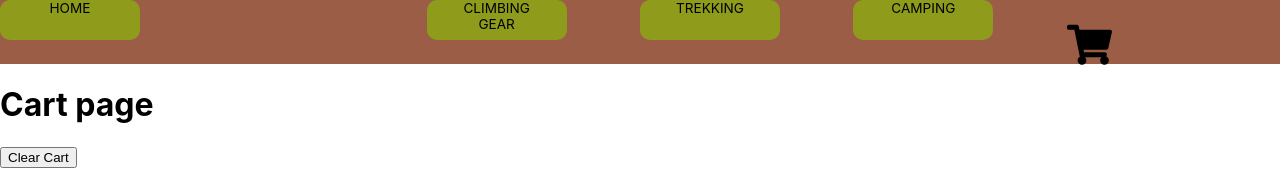
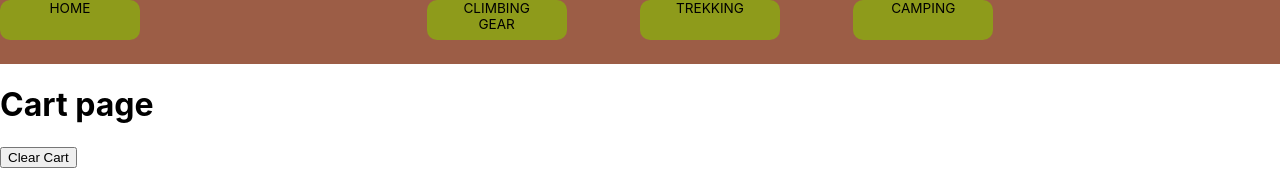
Before and after one commit to JaguRom/Boulder-Agustin-Romero, a React (Create React App) app: page /cart in a window 1280 px wide. Shown: the top 170 px of the page. Built offline with nearby package versions, Linux system fonts and the light colour scheme.

Commit message:
"rendering"

```diff
--- a/package.json
+++ b/package.json
@@ -9,6 +9,7 @@
     "@testing-library/jest-dom": "^5.16.1",
     "@testing-library/react": "^12.1.2",
     "@testing-library/user-event": "^13.5.0",
+    "firebase": "^9.6.7",
     "react": "^17.0.2",
     "react-dom": "^17.0.2",
     "react-router-dom": "^6.2.1",
--- a/src/Components/CartWidget/CartWidget.css
+++ b/src/Components/CartWidget/CartWidget.css
@@ -1,6 +1,10 @@
-.cart-widget{
+.cart-widget-div{
+    display : flex;
+    flex-direction : row-reverse;
+    justify-content : center;
     color:black;
-    font-size:  2.5rem;
+    text-decoration: none;
+    font-size:  1rem;
     text-align: center;
     margin: 1rem, 1rem, 1rem, 1rem;
     padding-top: 0.30rem;
--- a/src/Components/CartWidget/CartWidget.js
+++ b/src/Components/CartWidget/CartWidget.js
@@ -1,6 +1,8 @@
 import "./CartWidget.css"
 import { FontAwesomeIcon } from '@fortawesome/react-fontawesome'
 import { faShoppingCart } from '@fortawesome/free-solid-svg-icons'
+import {CartContext} from "../../Context/CartContext";
+import React, {useContext} from "react";
 
 
 const element = <FontAwesomeIcon icon={faShoppingCart} className="cart-widget"  />
@@ -8,15 +10,47 @@ const element = <FontAwesomeIcon icon={faShoppingCart} className="cart-widget"
 
 
 function CartWidget({info}) {
+  const {cart} = useContext(CartContext);
+//Calculo de count total
+  let modifiedCount = cart.map((cart)=>{
+    return cart.count;
+});
+
+let constReducedCount = modifiedCount.reduce(reduceFunction, 0)
+
+function reduceFunction(accumulator, currentValue) {
+  return accumulator + currentValue;
+}
+
+console.log ("This is THE reduced count", constReducedCount);
 
 
+/*   //  IsInCart check
+  console.log("This is isInCart", isInCart());
+  //Cart check
+  console.log("This is cart", cart);
+  //destructured cart check
+  console.log("This is destructured cart", ...cart);
+  //cartcountcheck
+  console.log("This is cartcount", cart.count);
+ */
 
-  return (
+if (constReducedCount <= 0) {
+
+return (
+<div className="cart-widget-div" >
+  <h1> </h1>
+  </div>
+  );
+} else {
+return (
 <div className="cart-widget-div" >
   <h1>{info}</h1>
+  <h2>{constReducedCount}</h2>
   {element}
   </div>
   );
 }
+}
 
 export default CartWidget;
--- a/src/Components/ItemListContainer/ItemListContainer.js
+++ b/src/Components/ItemListContainer/ItemListContainer.js
@@ -2,6 +2,8 @@ import ItemList from "../ItemList/ItemList";
 import { useEffect, useState } from 'react'
 import { getProducts, getProductsByCategory } from "../ItemArray/ItemArray";
 import { useParams } from "react-router-dom";
+import {getDocs, collection} from "firebase/firestore";
+import {firestoreDb} from "../../Services/Firebase/firebase";
 
 
 function ItemListContainer({
--- a/src/Components/NavBar/NavBar.css
+++ b/src/Components/NavBar/NavBar.css
@@ -53,3 +53,6 @@ color: snow;
 .gear {
     grid-column-start: 4;
 }
+.noDec{
+    text-decoration: none;
+}
--- a/src/Components/NavBar/NavBar.js
+++ b/src/Components/NavBar/NavBar.js
@@ -11,7 +11,7 @@ function NavBar() {
             <NavLink to={'/category/Climbing Gear'} className="button climbingGear">Climbing Gear</NavLink>
             <NavLink to={'/category/Trekking'} className="button trekking">Trekking</NavLink>
             <NavLink to={'/category/Camping'} className="button camping">Camping</NavLink>
-            <NavLink to ={'/Cart'} >{<CartWidget />}</NavLink>
+            <NavLink to ={'/Cart'} className="noDec" >{<CartWidget />}</NavLink>
       </nav>
       </header>
     )
--- /dev/null
+++ b/src/Services/Firebase/firebase.js
@@ -0,0 +1,22 @@
+// Import the functions you need from the SDKs you need
+import { initializeApp } from "firebase/app";
+import  {getFirestore} from "firebase/firestore"
+// TODO: Add SDKs for Firebase products that you want to use
+// https://firebase.google.com/docs/web/setup#available-libraries
+
+// Your web app's Firebase configuration
+// For Firebase JS SDK v7.20.0 and later, measurementId is optional
+const firebaseConfig = {
+  apiKey: "AIzaSyBh_1yfTFNb6-6hnhwfHImI40ClBvuMY3M",
+  authDomain: "boulderapp-a03ae.firebaseapp.com",
+  projectId: "boulderapp-a03ae",
+  storageBucket: "boulderapp-a03ae.appspot.com",
+  messagingSenderId: "300463134534",
+  appId: "1:300463134534:web:4fdd642b05cf489eeef747",
+  measurementId: "G-19BD1MYL9P"
+};
+
+// Initialize Firebase
+const app = initializeApp(firebaseConfig);
+//Initialize Firestore
+export const firestoreDb = getFirestore(app);
```
Also changed, not shown: src/Components/Cart/Cart.js (+8 -2 lines), src/Context/CartContext.js (+9 -1 lines), 1 other file (tests, documents, lock files or other folders).
